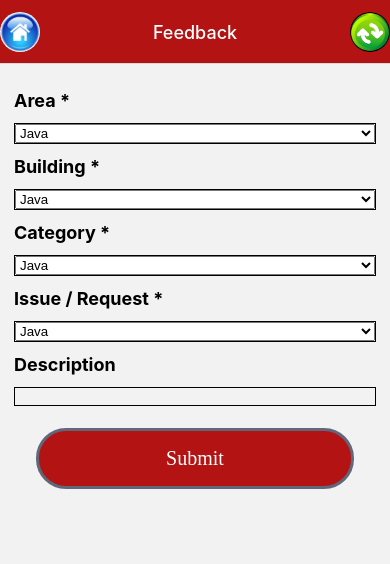
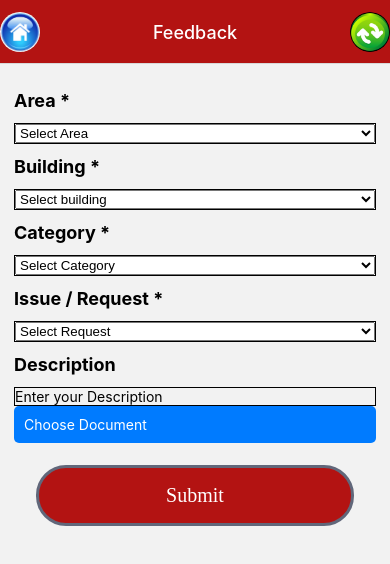
Before and after one commit to saiprakashk-387/React_Native_FoodApp, a React Native app in the folder Client/: screen /Feedback in a window 390 px wide. Shown: the top 564 px of the page. Built offline with nearby package versions, Linux system fonts and the light colour scheme.

Commit message:
feedback form submit

```diff
--- a/Client/package.json
+++ b/Client/package.json
@@ -17,6 +17,8 @@
     "moment": "^2.29.4",
     "react": "18.2.0",
     "react-native": "0.72.7",
+    "react-native-document-picker": "^9.0.1",
+    "react-native-fs": "^2.20.0",
     "react-native-modal-datetime-picker": "^17.1.0",
     "react-native-safe-area-context": "^4.7.4",
     "react-native-screens": "^3.27.0"
--- a/Client/src/screens/Feedback.jsx
+++ b/Client/src/screens/Feedback.jsx
@@ -6,23 +6,35 @@ import {
   View,
   TextInput,
   ScrollView,
+  TouchableOpacity,
 } from 'react-native';
 import React, {useLayoutEffect, useRef, useState} from 'react';
 import {Picker} from '@react-native-picker/picker';
+import DocumentPicker from 'react-native-document-picker';
+import RNFS from 'react-native-fs';
 import {HomeButton, RefrashButton} from '../components/IconButton';
 import {Button} from '../components/Button';
 
 const Feedback = ({navigation}) => {
-  const [selectedLanguage, setSelectedLanguage] = useState();
+  const [selectedFile, setSelectedFile] = useState();
+  const [inputValues, setInputValues] = useState({
+    area: '',
+    building: '',
+    category: '',
+    request: '',
+    description: '',
+  });
   const pickerRef = useRef();
 
-  function open() {
-    pickerRef.current.focus();
-  }
+  const handleInputChange = (inputName, text) => {
+    console.log('inputName', inputName);
+    console.log('text', text);
+    setInputValues({
+      ...inputValues,
+      [inputName]: text,
+    });
+  };
 
-  function close() {
-    pickerRef.current.blur();
-  }
   useLayoutEffect(() => {
     navigation.setOptions({
       headerLeft: () => (
@@ -33,7 +45,41 @@ const Feedback = ({navigation}) => {
       ),
     });
   }, [navigation]);
+  const pickDocument = async () => {
+    try {
+      const result = await DocumentPicker.pick({
+        type: [DocumentPicker.types.allFiles],
+      });
+      console.log(
+        result[0].fileCopyUri || result[0].uri,
+        result[0].type, // mime type
+        result[0].name,
+        result[0].size,
+      );
+      const uri = result[0]?.uri || result[0]?.fileCopyUri;
 
+      if (uri) {
+        const fileContent = await RNFS.readFile(uri, 'base64');
+        setSelectedFile(fileContent);
+        console.log('Base64 string:', fileContent);
+      } else {
+        console.error('File URI is undefined');
+      }
+    } catch (err) {
+      console.error('Error picking document:', err);
+    }
+  };
+  const getFeedback = () => {
+    const FeedbackForm = {
+      area: inputValues.area,
+      building: inputValues.building,
+      category: inputValues.category,
+      request: inputValues.request,
+      description: inputValues.description,
+      fileurl: inputValues.selectedFile,
+    };
+    console.log('FeedbackForm', FeedbackForm);
+  };
   return (
     <ScrollView>
       <View style={styles.container}>
@@ -42,14 +88,15 @@ const Feedback = ({navigation}) => {
           <TouchableHighlight style={styles.selectedContainer}>
             <Picker
               ref={pickerRef}
-              selectedValue={selectedLanguage}
+              selectedValue={inputValues.area}
               mode="dropdown"
               dropdownIconRippleColor="#000"
               onValueChange={(itemValue, itemIndex) =>
-                setSelectedLanguage(itemValue)
+                handleInputChange('area', itemValue)
               }>
-              <Picker.Item label="Java" value="java" />
-              <Picker.Item label="JavaScript" value="js" />
+              <Picker.Item label="Select Area" value="" />
+              <Picker.Item label="Chennai" value="chennai" />
+              <Picker.Item label="Banglore" value="banglore" />
             </Picker>
           </TouchableHighlight>
 
@@ -57,14 +104,15 @@ const Feedback = ({navigation}) => {
           <TouchableHighlight style={styles.selectedContainer}>
             <Picker
               ref={pickerRef}
-              selectedValue={selectedLanguage}
+              selectedValue={inputValues.building}
               mode="dropdown"
               dropdownIconRippleColor="#000"
               onValueChange={(itemValue, itemIndex) =>
-                setSelectedLanguage(itemValue)
+                handleInputChange('building', itemValue)
               }>
-              <Picker.Item label="Java" value="java" />
-              <Picker.Item label="JavaScript" value="js" />
+              <Picker.Item label="Select building" value="" />
+              <Picker.Item label="VS Mall" value="vs_mall" />
+              <Picker.Item label="Forum Mall" value="forum_mall" />
             </Picker>
           </TouchableHighlight>
 
@@ -72,14 +120,15 @@ const Feedback = ({navigation}) => {
           <TouchableHighlight style={styles.selectedContainer}>
             <Picker
               ref={pickerRef}
-              selectedValue={selectedLanguage}
+              selectedValue={inputValues.category}
               mode="dropdown"
               dropdownIconRippleColor="#000"
               onValueChange={(itemValue, itemIndex) =>
-                setSelectedLanguage(itemValue)
+                handleInputChange('category', itemValue)
               }>
-              <Picker.Item label="Java" value="java" />
-              <Picker.Item label="JavaScript" value="js" />
+              <Picker.Item label="Select Category" value="" />
+              <Picker.Item label="Maintenance" value="maintenance" />
+              <Picker.Item label="Wifi" value="wifi" />
             </Picker>
           </TouchableHighlight>
 
@@ -87,21 +136,36 @@ const Feedback = ({navigation}) => {
           <TouchableHighlight style={styles.selectedContainer}>
             <Picker
               ref={pickerRef}
-              selectedValue={selectedLanguage}
+              selectedValue={inputValues.request}
               mode="dropdown"
               dropdownIconRippleColor="#000"
               onValueChange={(itemValue, itemIndex) =>
-                setSelectedLanguage(itemValue)
+                handleInputChange('request', itemValue)
               }>
-              <Picker.Item label="Java" value="java" />
-              <Picker.Item label="JavaScript" value="js" />
+              <Picker.Item label="Select Request" value="" />
+              <Picker.Item label="Access" value="accesss" />
+              <Picker.Item label="Entry" value="entry" />
             </Picker>
           </TouchableHighlight>
 
           <Text style={styles.label}>Description</Text>
-          <TextInput style={styles.selectedContainer} />
+          <TextInput
+            style={styles.selectedContainer}
+            value={inputValues.description}
+            name="description"
+            onChangeText={text => handleInputChange('description', text)}
+            placeholder="Enter your Description"
+          />
 
-          <Button title={'Submit'} style={styles.button} />
+          <TouchableOpacity onPress={pickDocument} style={styles.buttonn}>
+            <Text style={styles.buttonText}>Choose Document</Text>
+          </TouchableOpacity>
+
+          <Button
+            title={'Submit'}
+            style={styles.button}
+            onPress={getFeedback}
+          />
         </View>
       </View>
     </ScrollView>
@@ -128,4 +192,12 @@ const styles = StyleSheet.create({
     borderRadius: 30,
     paddingVertical: 8,
   },
+  buttonn: {
+    backgroundColor: '#007BFF',
+    padding: 10,
+    borderRadius: 5,
+  },
+  buttonText: {
+    color: 'white',
+  },
 });
```
Also changed, not shown: 2 other files (tests, documents, lock files or other folders).
